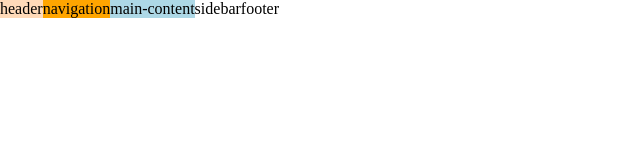
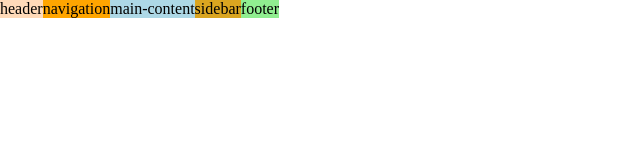
Before and after one commit to rrakowski1/2016-02-24, a plain HTML site: page index.html in a window 1280 px wide. Shown: the whole page, without its empty margins (0-640 px from the left). Drawn offline with Linux system fonts and the light colour scheme.

Commit message:
finished colors

```diff
--- a/main.css
+++ b/main.css
@@ -22,9 +22,11 @@ div {
 }
 
 .sidebar {
+  background-color: goldenrod;
 
 }
 
 .footer {
+  background-color: lightgreen;
 
 }
```
Also changed, not shown: index.html (line endings or trailing spaces).
